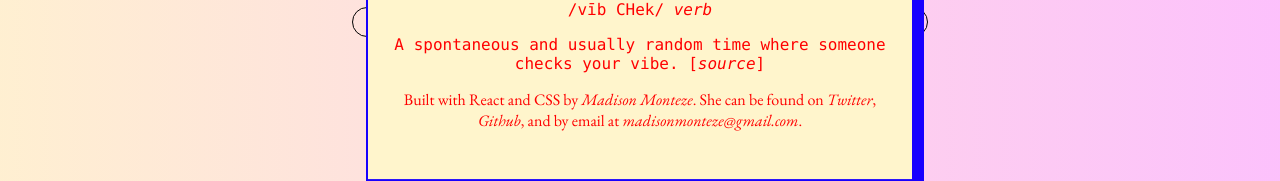
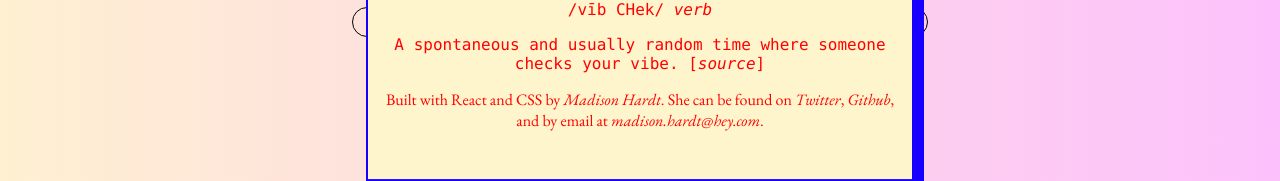
Before and after one commit to madisonmonteze/vibe-checker, a React (Create React App) app: page / in a window 1280 px wide. Both pictures are taken after a click on the button "About". Shown: the part 366-547 px from the top of the page. Built offline with nearby package versions, Linux system fonts and the light colour scheme.

Commit message:
modal content update

```diff
--- a/src/App.js
+++ b/src/App.js
@@ -89,7 +89,7 @@ class ToggleAbout extends React.Component {
           </div>
 
           <div className="credits">
-            <p>Built with React and CSS by <a href="https://madisonmonteze.com" alt="Madison Monteze" target="_blank" rel="noopener noreferrer">Madison Monteze</a>. She can be found on <a href="https://twitter.com/madisonmonteze" alt="@madisonmonteze" target="_blank" rel="noopener noreferrer">Twitter</a>, <a href="https://github.com/madisonmonteze" alt="Github" target="_blank" rel="noopener noreferrer">Github</a>, and by email at <a href="mailto:madisonmonteze@gmail.com" alt="madisonmonteze@gmail.com" target="_blank" rel="noopener noreferrer">madisonmonteze@gmail.com</a>.</p>
+            <p>Built with React and CSS by <a href="http://madisonhardt.com" alt="Madison Hardt" target="_blank" rel="noopener noreferrer">Madison Hardt</a>. She can be found on <a href="https://twitter.com/madisonmonteze" alt="@madisonmonteze" target="_blank" rel="noopener noreferrer">Twitter</a>, <a href="https://github.com/madisonmonteze" alt="Github" target="_blank" rel="noopener noreferrer">Github</a>, and by email at <a href="mailto:madison.hardt@hey.com" alt="madison.hardt@hey.com" target="_blank" rel="noopener noreferrer">madison.hardt@hey.com</a>.</p>
           </div>
         </Modal>
         <button type='button' onClick={this.showModal}>About</button>
```
